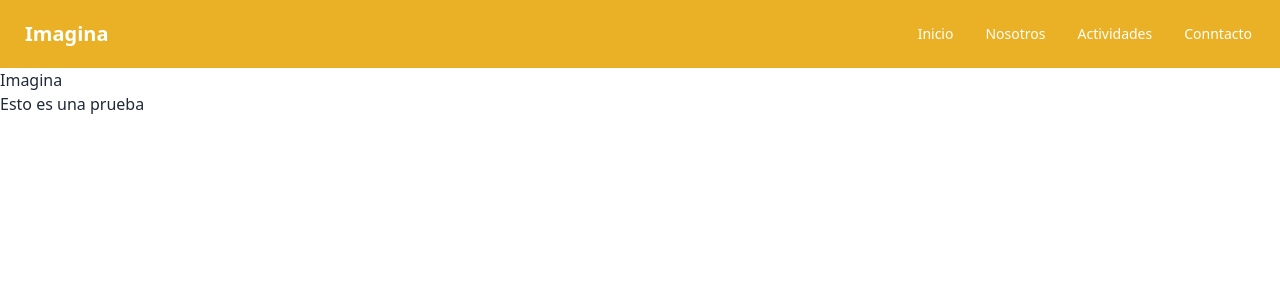
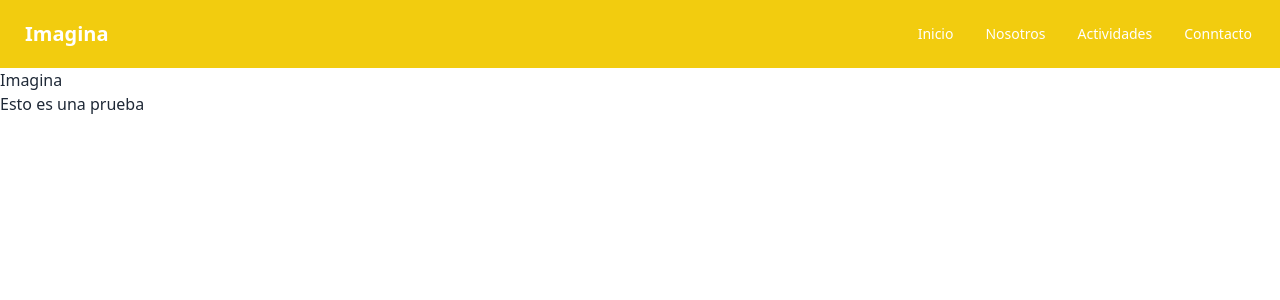
Before and after one commit to ADNWebSolutions/imagina, a React (Vite) app: page / in a window 1280 px wide. Shown: the top 300 px of the page. Built offline with nearby package versions, Linux system fonts and the light colour scheme.

Commit message:
paleta estandarizada en twconfig

```diff
--- a/tailwind.config.js
+++ b/tailwind.config.js
@@ -7,10 +7,11 @@ export default {
   theme: {
     extend: {
       colors: {
-        sand: "#EAB126",
-        ocean: "#1FB58F",
-        cocktail: "#F24C4E",
-        palm: "#1B7B34",
+        sand: "#F2CC0F",
+        ocean1: "#03658C",
+        ocean2: "#F24C4E",
+        ocean3: "#1B7B34",
+        pinky: "#F56B8C",
       },
     }
   },
```
